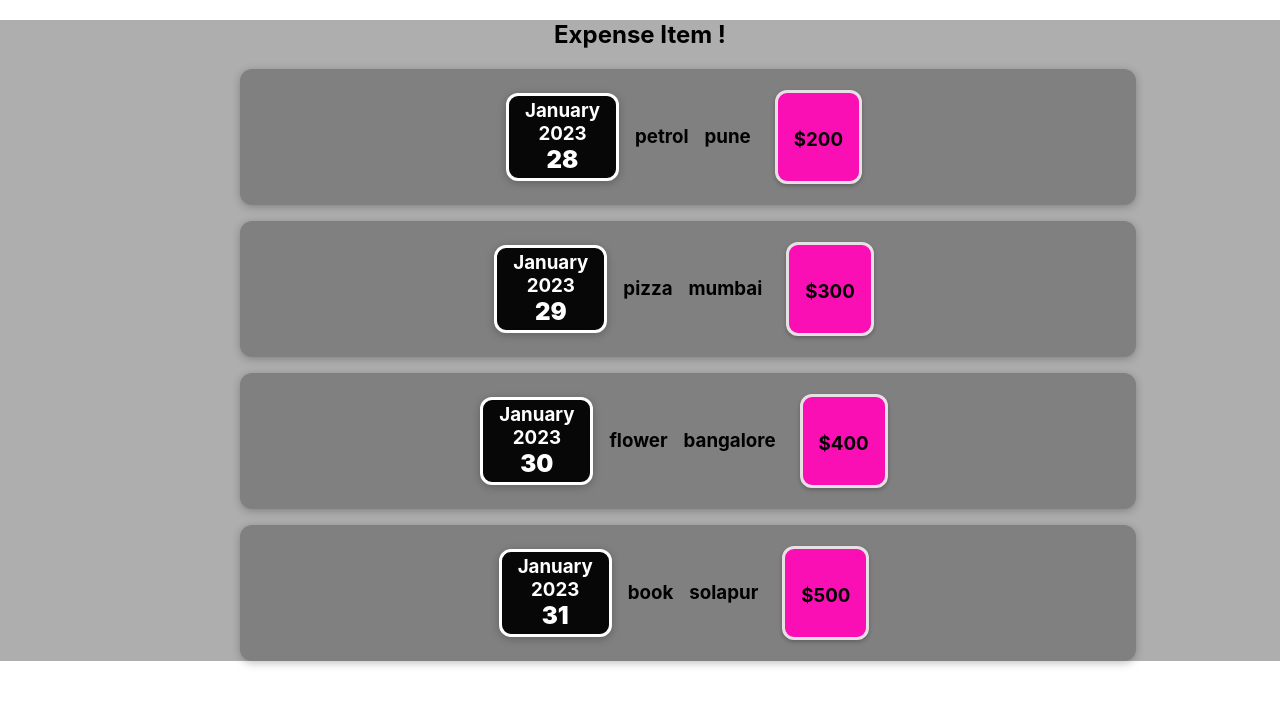
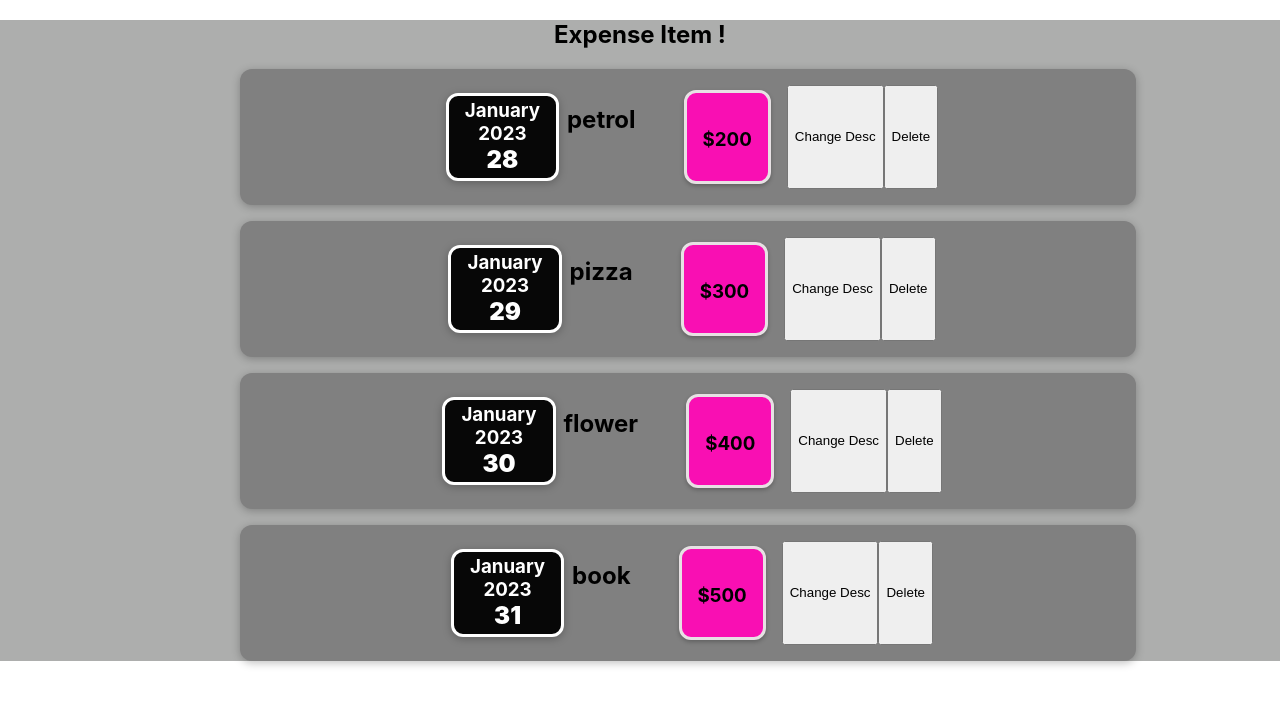
Before and after one commit to AnkitaSMusale/StartingWithReact, a React (Create React App) app: page / in a window 1280 px wide. Shown: the top 706 px of the page. Built offline with nearby package versions, Linux system fonts and the light colour scheme.

Commit message:
Adding Eventlistners(buttons) - static

```diff
--- a/src/components/expenses/ExpenseItem.js
+++ b/src/components/expenses/ExpenseItem.js
@@ -5,10 +5,25 @@ import ExpenseDetail from './ExpenseDetail';
 import Card from '../UI/Card';
 
 const ExpenseItem = (props) =>{
+    const clickHandler = () => {
+        console.log('clicked...')
+    }
+
+    const DeleteExpense = () =>{
+            // let item = this.state.data.filter()
+            // let item = props.remove(e.ExpenseItem)
+            // props.remove(item.id)
+            console.log('Expense deleted successfully...')
+    }
+
     return (
         <Card className='expenses'>
             <ExpenseDate date={props.date}></ExpenseDate>
-            <ExpenseDetail descr={props.descr} expenditurelocation={props.expenditurelocation} price={props.price}></ExpenseDetail>
+            <h2>{props.descr}</h2>
+            {/* expenditurelocation={props.expenditurelocation}  */}
+            <ExpenseDetail price={props.price}></ExpenseDetail>
+            <button onClick={clickHandler}>Change Desc</button>
+            <button onClick={DeleteExpense}>Delete</button>
         </Card>
         )
 }
```
